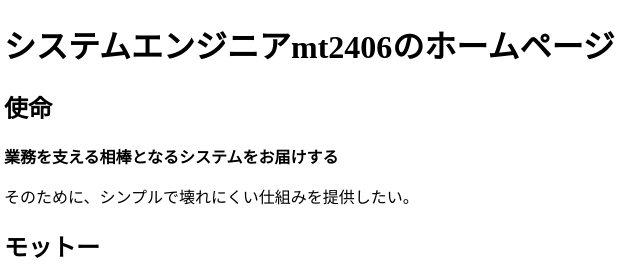
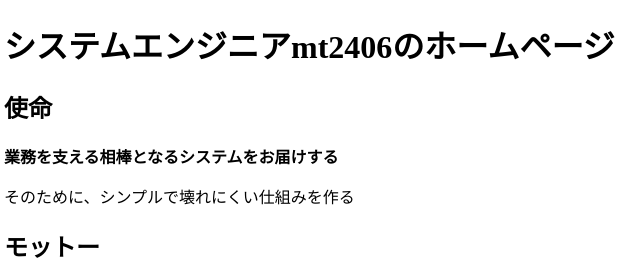
Before and after one commit to mt2406/myhomepage, a plain HTML site: page index.html in a window 1280 px wide. Shown: the top 274 px of the page, 4-644 px from the left. Drawn offline with Linux system fonts and the light colour scheme.

```diff
--- a/index.html
+++ b/index.html
@@ -9,7 +9,7 @@
 
   <h2>使命</h2>
   <p><strong>業務を支える相棒となるシステムをお届けする</strong></p>
-  <p>そのために、シンプルで壊れにくい仕組みを提供したい。</p>
+  <p>そのために、シンプルで壊れにくい仕組みを作る</p>
 
   <h2>モットー</h2>
   <ul>
```
